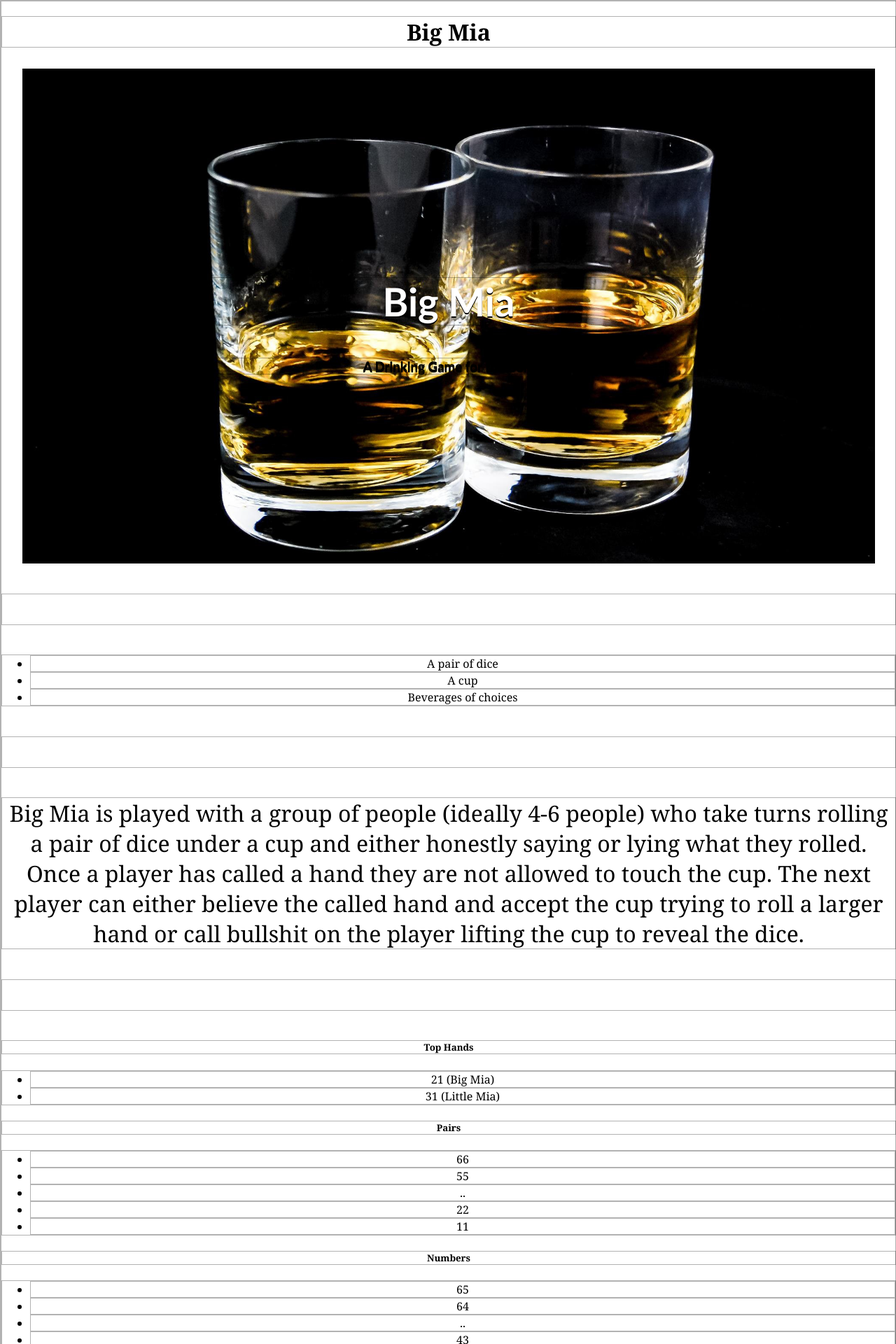
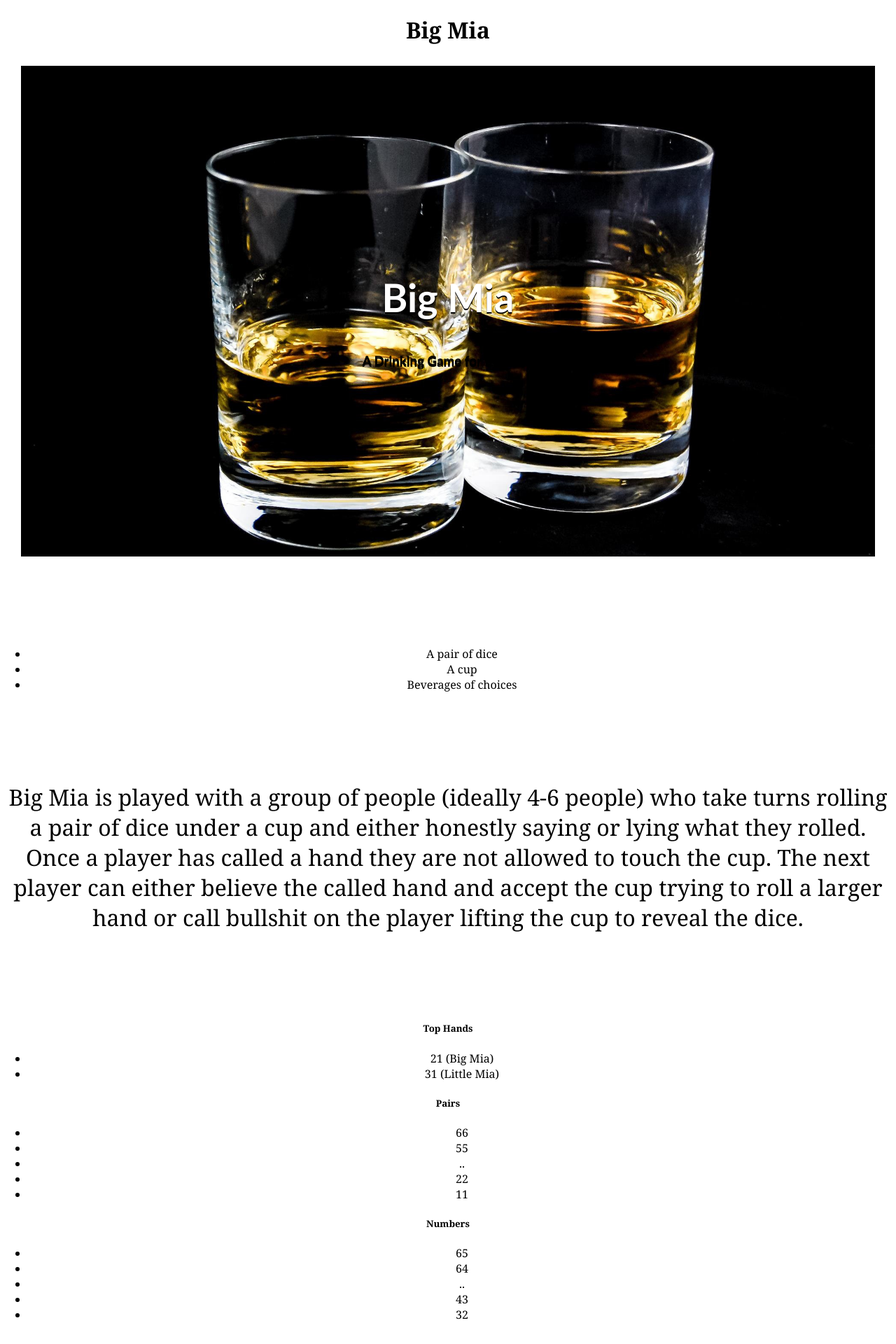
Before and after one commit to bryanrideout/bryanrideout.github.io, a Jekyll site: the page index.html, which Jekyll copies as it is, in a window 1280 px wide. Shown: the top 1920 px of the page at 70% size. Built offline with Jekyll 4.4.1, drawn with Linux system fonts in a browser that asks for light colours.

Commit message:
Update main.css

```diff
--- a/css/main.css
+++ b/css/main.css
@@ -1,7 +1,3 @@
-* {
-  border: 1px solid rgba(0, 0, 0, 0.3);
-}
-
 body {
 	font-family: Georgia, serif;
 	height: 100%;
```
